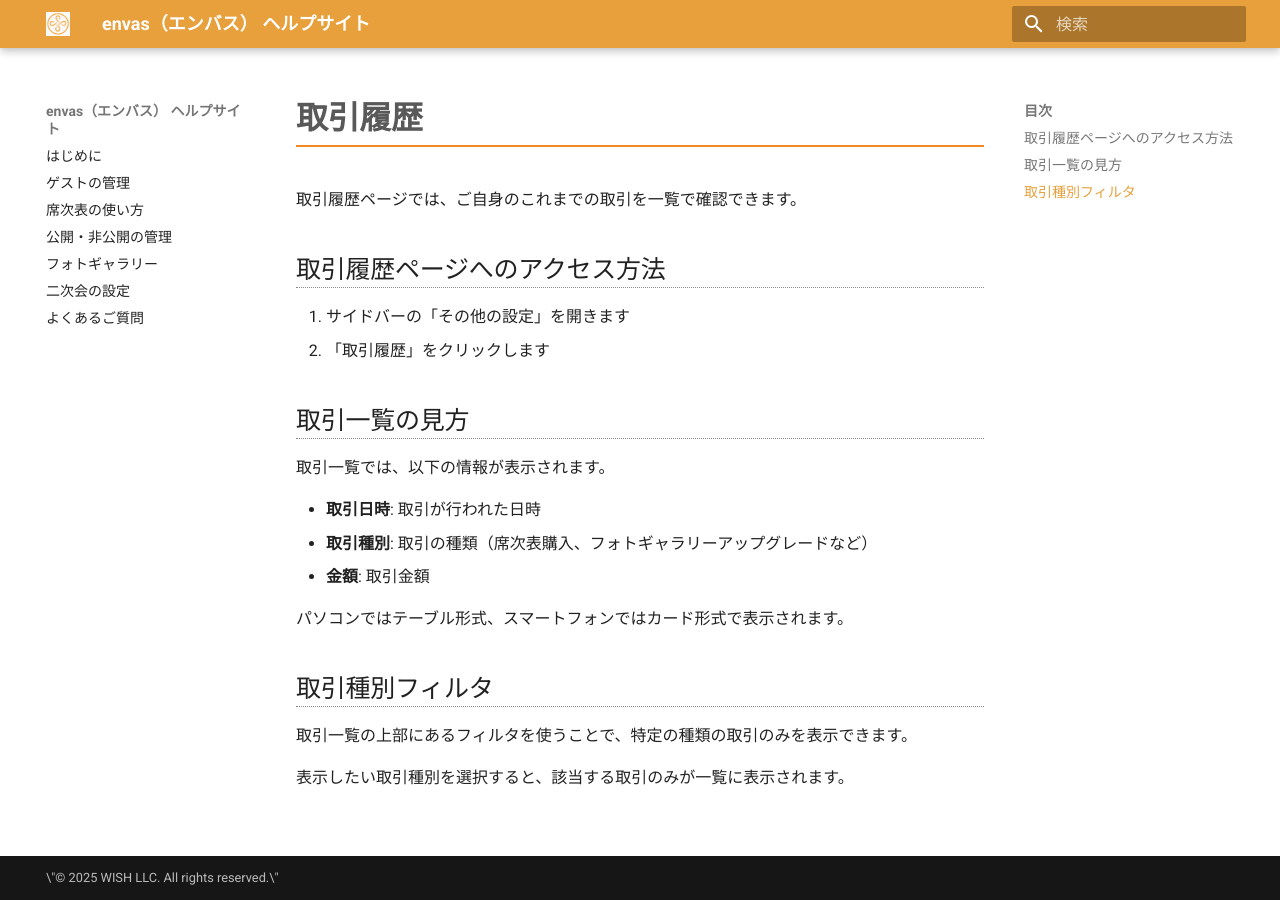
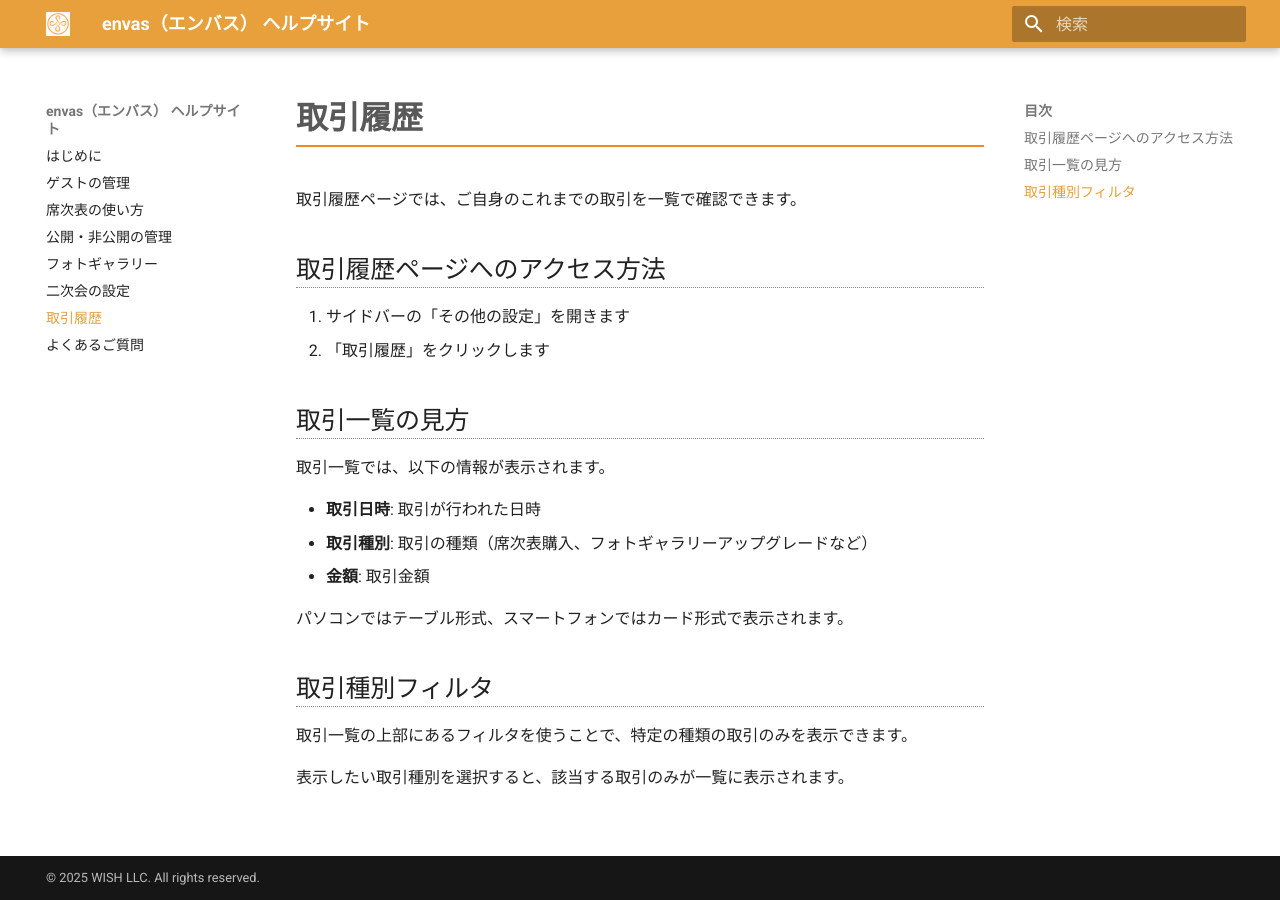
Before and after one commit to wish-corp/envas-help, an MkDocs documentation site: the page built from docs/transaction-history.md, in a window 1280 px wide. Built offline with MkDocs 1.6.1 and Material for MkDocs 9.7.7, drawn with Linux system fonts in a browser that asks for light colours.

Commit message:
docs: ナビゲーションに取引履歴ヘルプを追加
🤖 Generated with [Claude Code](https://claude.com/claude-code)

Co-Authored-By: Claude <noreply@anthropic.com>

```diff
--- a/mkdocs.yml
+++ b/mkdocs.yml
@@ -2,7 +2,7 @@ site_name: envas（エンバス） ヘルプサイト
 site_description: WEB 席次表 envas（エンバス） ヘルプサイトです。
 site_author: envas
 site_url: https://help.envas.jp/
-copyright: \"&copy; 2025 WISH LLC. All rights reserved.\"
+copyright: "&copy; 2025 WISH LLC. All rights reserved."
 
 theme:
   name: material
@@ -20,7 +20,7 @@ extra_css:
 
 plugins:
   search:
-    lang: \"ja\"
+    lang: "ja"
 
 extra:
   generator: false
@@ -37,4 +37,5 @@ nav:
   - 公開・非公開の管理: publish.md
   - フォトギャラリー: photo-gallery.md
   - 二次会の設定: after-party.md
+  - 取引履歴: transaction-history.md
   - よくあるご質問: faq.md
```
